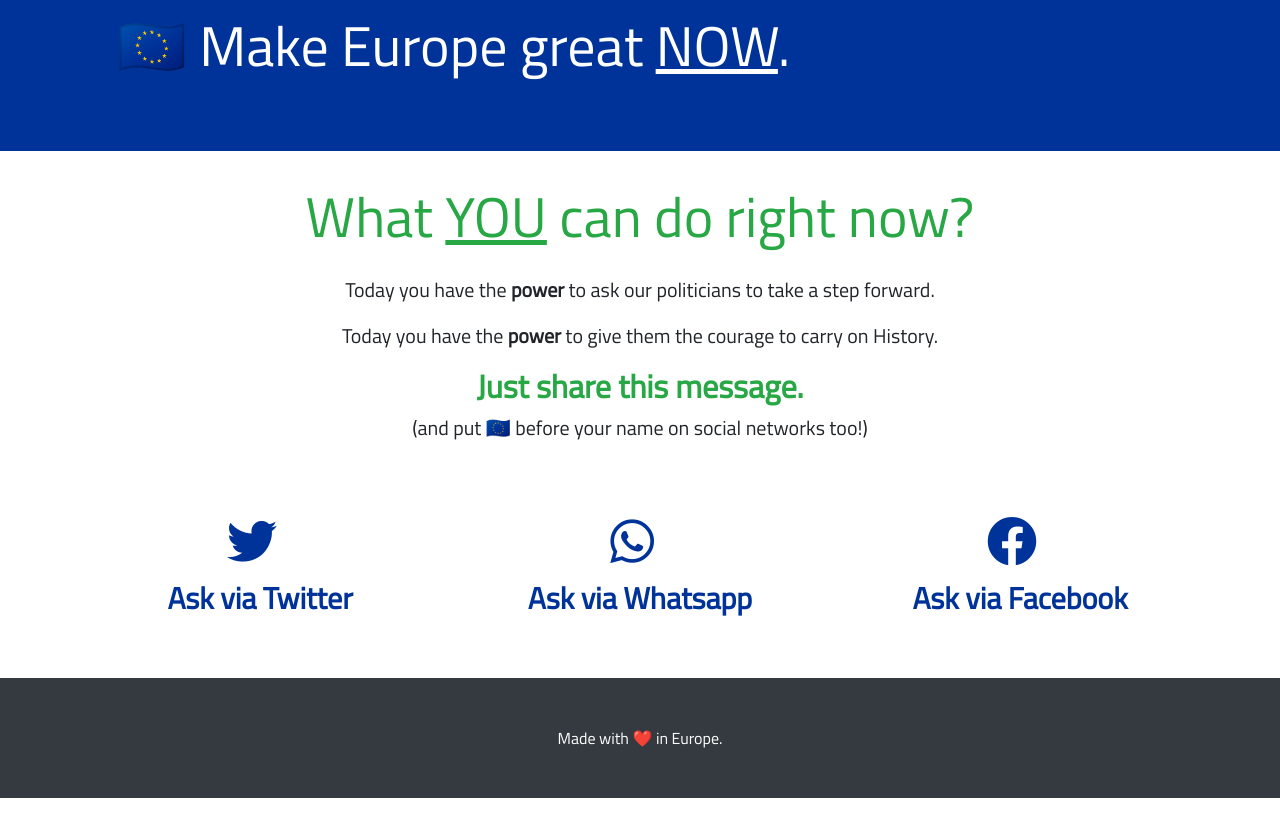
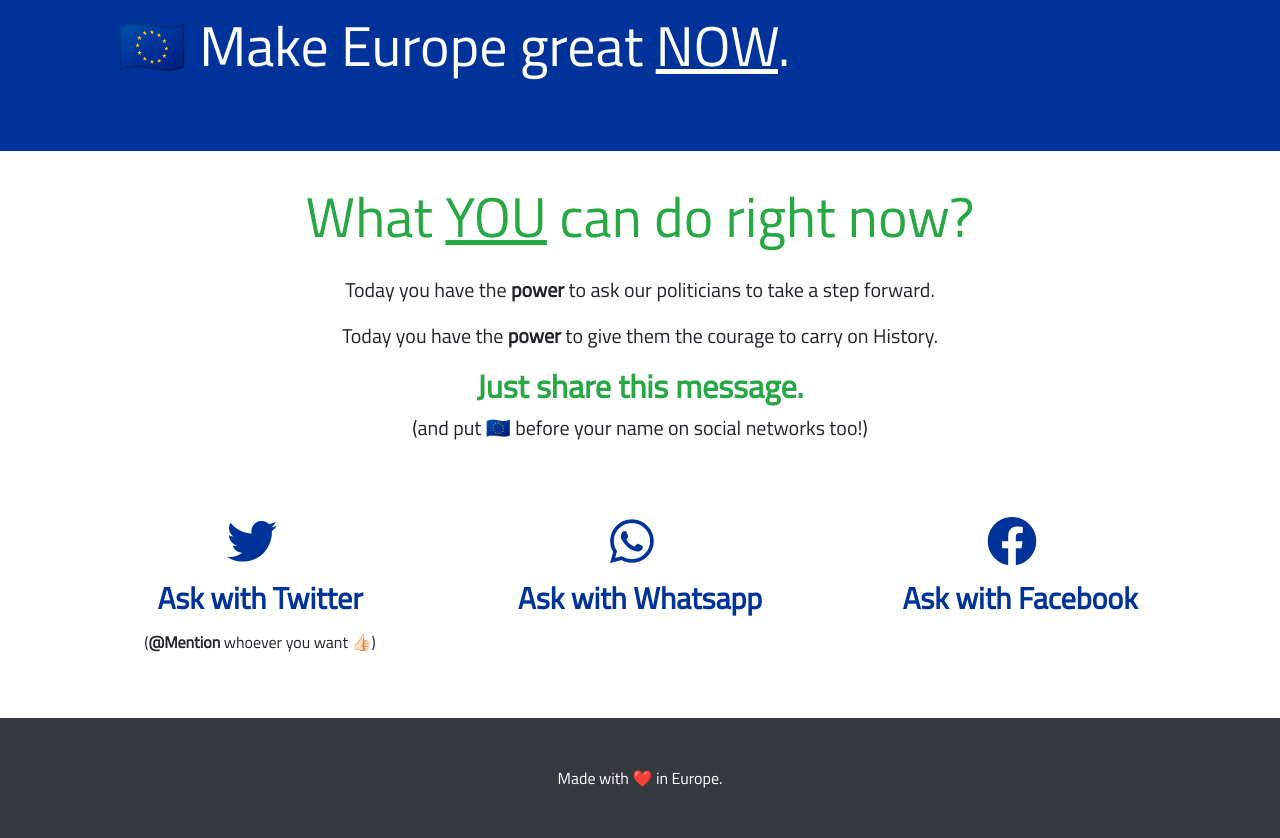
Before and after one commit to coolcrio/isnotlocal, a website: page docs/index.html in a window 1280 px wide. Shown: the part 546-1384 px from the top of the page. Before the commit the page ends 1344 px from the top, so only its background shows below. Drawn offline with nearby package versions, Linux system fonts and the light colour scheme.

Commit message:
modificate le call to action

```diff
--- a/docs/index.html
+++ b/docs/index.html
@@ -77,8 +77,9 @@
       <a class="btn btn-link btn-lg font-weight-bold" target="_blank"
          href="https://twitter.com/intent/tweet?text=🇪🇺%20Make%20Europe%20great%20NOW&hashtags=coronavirus,isnotlocal&url=https%3A%2F%2Fwww.isnotlocal.eu">
         <i class="fab fa-twitter text-primary mr-3"></i> <br>
-        Ask via Twitter
+        Ask with Twitter
       </a>
+      <p>(<strong>@Mention</strong> whoever you want 👍🏻)</p>
     </div>
 
     <!-- WHATSAPP -->
@@ -86,7 +87,7 @@
       <a class="btn btn-link btn-lg font-weight-bold" target="_blank"
          href="https://wa.me/?text=🇪🇺%2AIf+you+agree+with+this+message%2C+please+share+it+with+all+your+European+friends.%2A%0D%0A---%0D%0AWhat+the+Coronavirus+is+teaching+Us+is+how+much+our+societies+are+now+interconnected.%0D%0AEconomies+are+interconnected.%0D%0AOur+Healthcare+Systems+are+interconnected.%0D%0APeople+are+interconnected.%0D%0AEurope%2C+as+we+know+today%2C+was+born+on+the+ashes+of+WWII+to+not+see+a+brother+fight+another+brother+anymore.%0D%0ANowadays+History+is+calling+Us+to+take+each+other%27s+hand+and+do+another+step+to+%2Amake+Europe+great+NOW%2A.%0D%0A🇪🇺+https%3A%2F%2Fwww.isnotlocal.eu">
         <i class="fab fa-whatsapp text-primary mr-3"></i> <br>
-        Ask via Whatsapp
+        Ask with Whatsapp
       </a>
     </div>
 
@@ -95,7 +96,7 @@
       <a class="btn btn-link btn-lg font-weight-bold" target="_blank"
          href="http://www.facebook.com/sharer/sharer.php?u=https%3A%2F%2Fwww.isnotlocal.eu">
         <i class="fab fa-facebook text-primary mr-3"></i> <br>
-        Ask via Facebook
+        Ask with Facebook
       </a>
     </div>
 
```
Also changed, not shown: index.html (+4 -3 lines).
